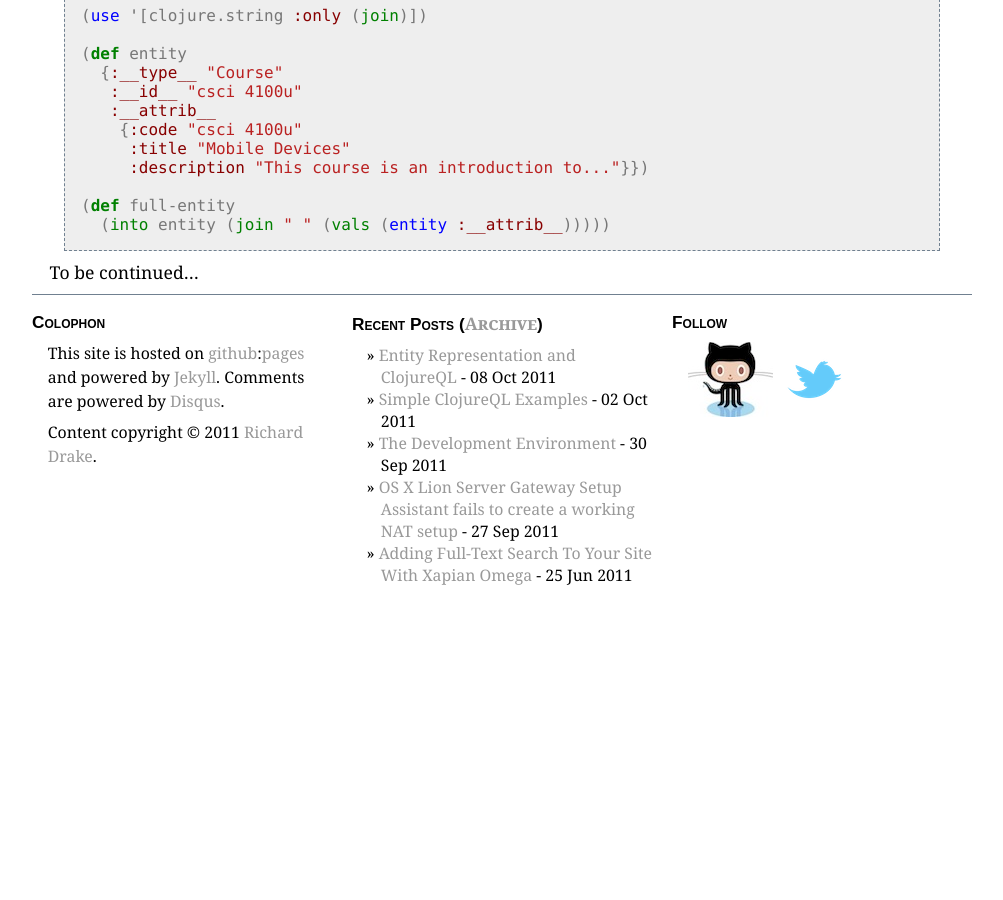
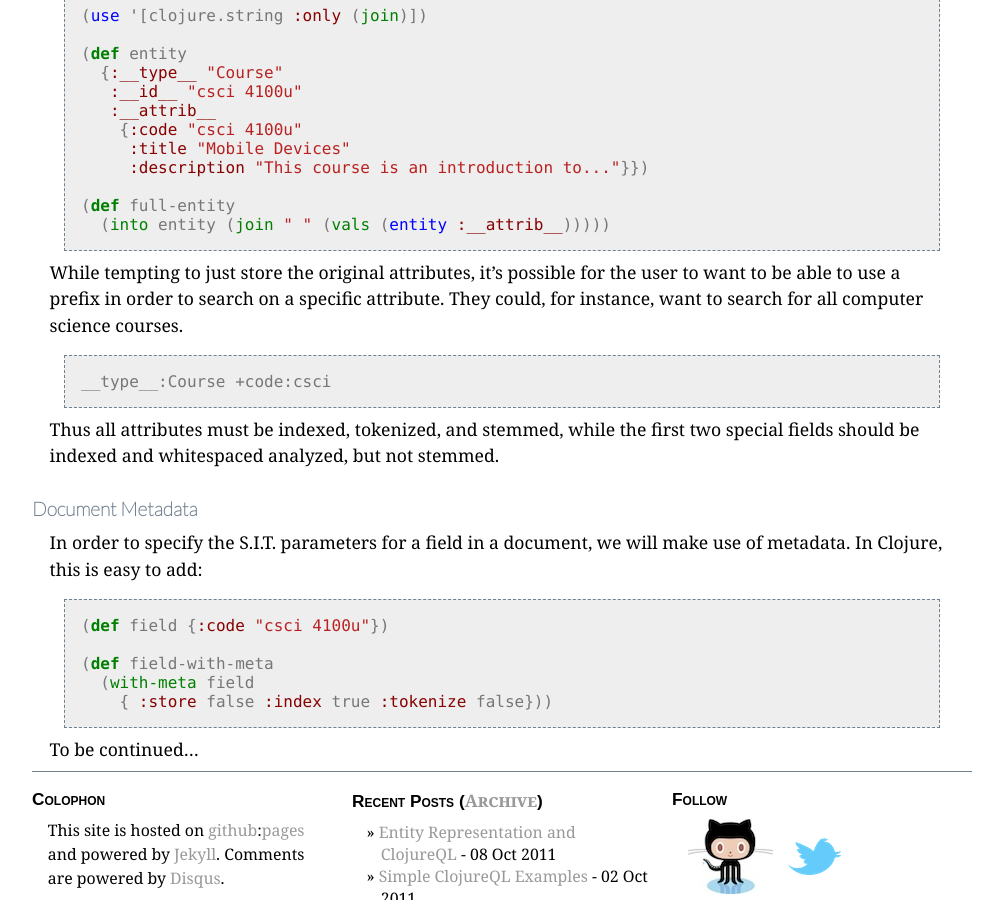
Before and after one commit to rdrake/rdrake.github.com, a Jekyll site: the page built from _posts/2011-10-08-entity-representation-and-clojureql.md, in a window 1280 px wide and 900 px high, scrolled down 1978 px. Shown: the whole window, without its empty margins (128-1131 px from the left). Built offline with Jekyll 4.4.1, drawn with Linux system fonts in a browser that asks for light colours; some web fonts are replaced; formulas are drawn with MathJax 3; comment, search, counter and statistics services are not loaded; before the commit the page ends 2578 px from its top, so only the background shows below that.

Commit message:
More editing.

```diff
--- a/_posts/2011-10-08-entity-representation-and-clojureql.md
+++ b/_posts/2011-10-08-entity-representation-and-clojureql.md
@@ -85,4 +85,22 @@ Unfortunately the full-text search engine of choice, Lucene, is only capable of
   (into entity (join " " (vals (entity :__attrib__)))))
 {% endhighlight %}
 
+While tempting to just store the original attributes, it's possible for the user to want to be able to use a prefix in order to search on a specific attribute.  They could, for instance, want to search for all computer science courses.
+
+    __type__:Course +code:csci
+
+Thus all attributes must be indexed, tokenized, and stemmed, while the first two special fields should be indexed and whitespaced analyzed, but not stemmed.
+
+### Document Metadata ###
+
+In order to specify the S.I.T. parameters for a field in a document, we will make use of metadata.  In Clojure, this is easy to add:
+
+{% highlight clj %}
+(def field {:code "csci 4100u"})
+
+(def field-with-meta
+  (with-meta field
+    { :store false :index true :tokenize false}))
+{% endhighlight %}
+
 To be continued...
```
